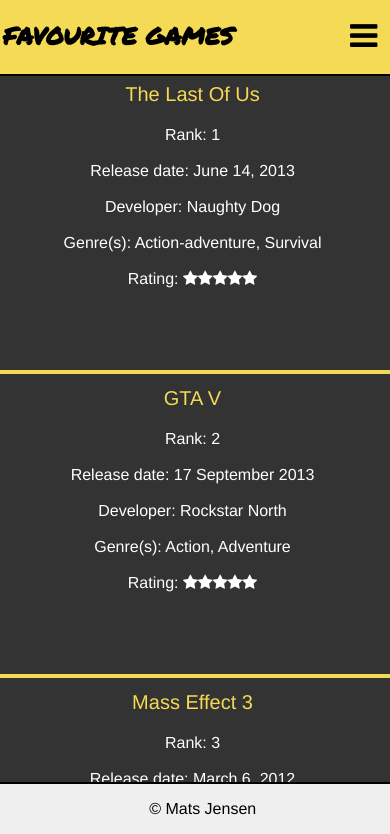
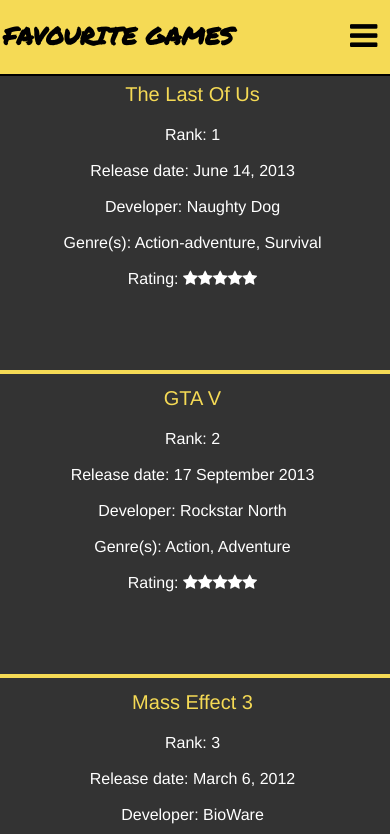
Before and after one commit to MatsJ/favouritegames_site, a website: page public/index.html in a window 390 px wide. Shown: the top 834 px of the page. Drawn offline with Linux system fonts and the light colour scheme.

Commit message:
fixed bug

```diff
--- a/source/scss/style.scss
+++ b/source/scss/style.scss
@@ -159,7 +159,12 @@
       color: black;
 
       @media screen and (max-width: 1070px) {
-        position: fixed;
+        position: relative;
+        margin-top: 8px;
+      }
+      @media screen and (max-width: 500px) {
+        position: relative;
+        margin-top: 0px;
       }
     }
   } //end container
```
Also changed, not shown: public/assets/stylesheets/style.css.
